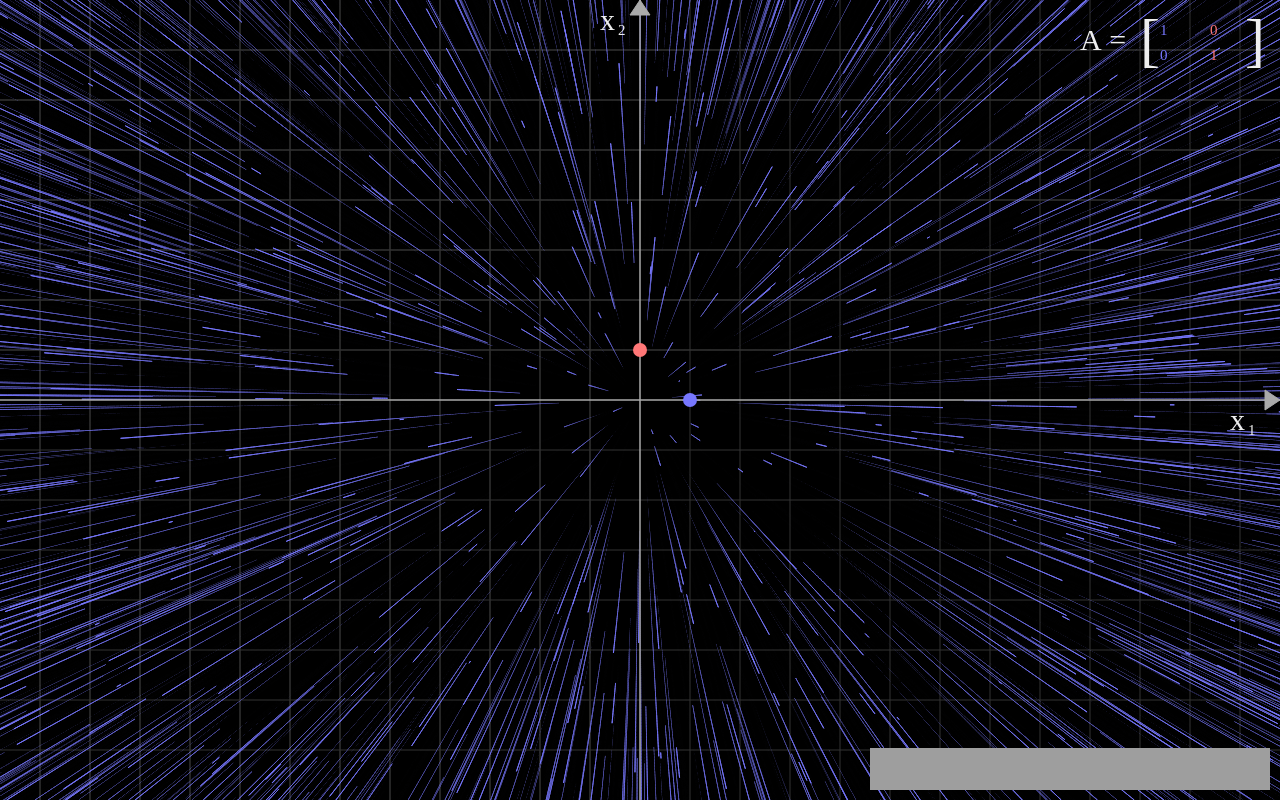
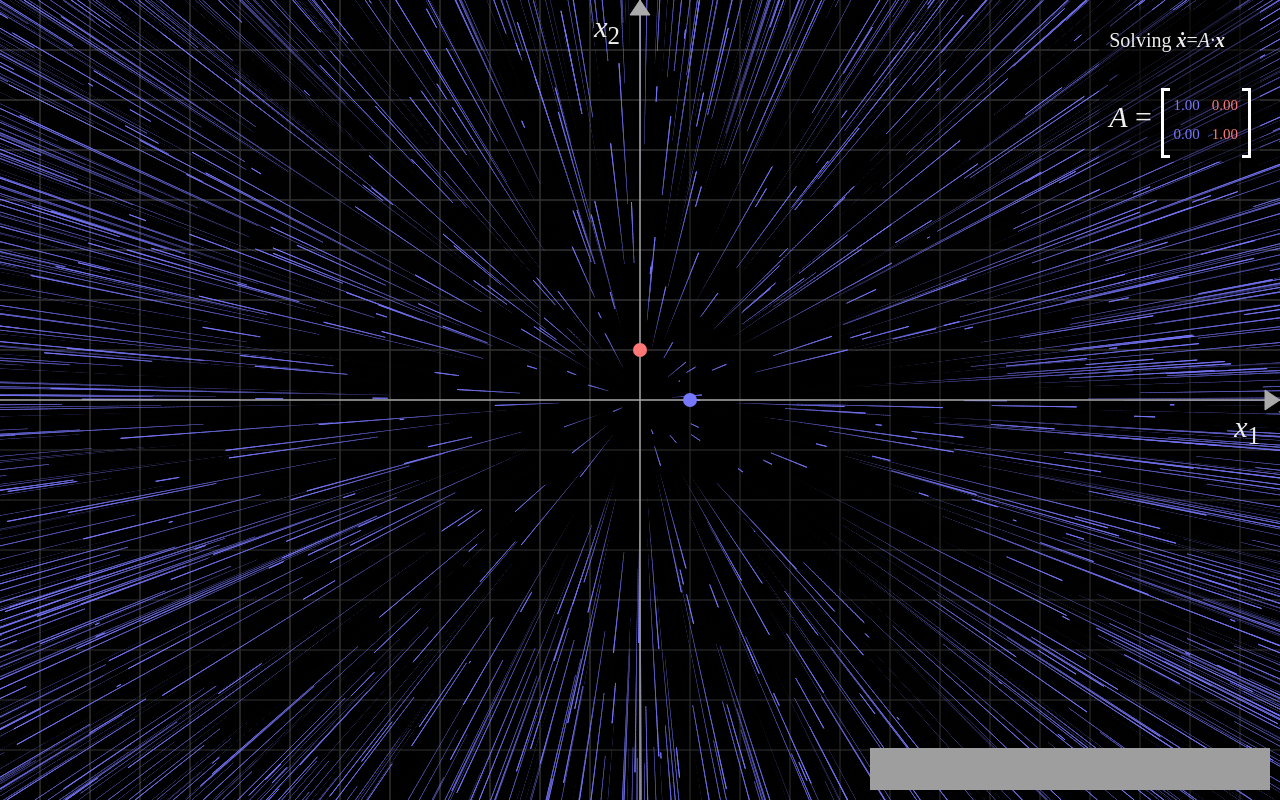
Before and after one commit to 2xB/nonlinear, a plain HTML site: page 2d_linear_systems/index.html in a window 1280 px wide. Drawn offline with Linux system fonts and the light colour scheme; grey boxes are pictures that could not be loaded.

Commit message:
Move overlayed text to pure HTML & CSS

```diff
--- a/2d_linear_systems/index.css
+++ b/2d_linear_systems/index.css
@@ -10,3 +10,59 @@ body {
 canvas {
   display:block;
 }
+
+#xlabel {
+  position: fixed;
+  top: calc(50% + 10px);
+  right: 20px;
+  font-size:30px;
+  color: #eee;
+}
+
+#ylabel {
+  position: fixed;
+  right: calc(50% + 20px);
+  top: 10px;
+  font-size:30px;
+  color: #eee;
+}
+
+#info {
+  position: fixed;
+  right: 20px;
+  top: 10px;
+  font-size:30px;
+  color: #eee;
+  background-color: #0008;
+  padding: 10px;
+}
+
+/* Matrix similar to code by techfoobar and Camilo Terevinto, https://stackoverflow.com/a/11561235/8575607 */
+.matrix {
+    position: relative;
+    display: inline-table;
+    left: 7px;
+    vertical-align: middle;
+    font-size: 15px;
+    margin-right: 12px;
+}
+.matrix:before, .matrix:after {
+    content: "";
+    position: absolute;
+    top: 0;
+    border: 3px solid #fff;
+    width: 6px;
+    height: 100%;
+}
+.matrix:before {
+    left: -6px;
+    border-right: 0px;
+}
+.matrix:after {
+    right: -6px;
+    border-left: 0px;
+}
+.matrix td {
+    padding: 5px;
+    text-align: center;
+}
--- a/2d_linear_systems/index.html
+++ b/2d_linear_systems/index.html
@@ -9,6 +9,25 @@
   <body>
     <header></header>
     <main>
+        <span id="xlabel"><i>x</i><sub>1</sub></span>
+        <span id="ylabel"><i>x</i><sub>2</sub></span>
+        <div id="info">
+            <span style="font-size: 20px;">
+            Solving <i><b>ẋ</b></i>=<i>A·<b>x</b></i>
+            </span>
+            <br/><br/>
+            <i>A</i> =
+            <table id="A" class="matrix">
+                <tr>
+                    <td style="color: #77f">1.00</td>
+                    <td style="color: #f77">0.00</td>
+                </tr>
+                <tr>
+                    <td style="color: #77f">0.00</td>
+                    <td style="color: #f77">1.00</td>
+                </tr>
+            </table>
+        </div>
         <canvas id="canvas"></canvas>
         <iframe style="position: fixed; right:10px;bottom:10px;border: 0; width: 400px; height: 42px;" src="https://bandcamp.com/EmbeddedPlayer/album=1865677484/size=small/bgcol=ffffff/linkcol=0687f5/transparent=true/" seamless><a href="https://vincerubinetti.bandcamp.com/album/the-music-of-3blue1brown">The Music of 3Blue1Brown by Vincent Rubinetti</a></iframe>
     </main>
--- a/2d_linear_systems/index.js
+++ b/2d_linear_systems/index.js
@@ -126,13 +126,6 @@ onload = function() {
             fgctx.stroke();
             fgctx.fill();
 
-            fgctx.fillStyle = '#eee';
-            fgctx.font = "30px serif";
-            fgctx.fillText("x",canvas.width - 50, canvas.height/2+30);
-            fgctx.font = "15px serif";
-            fgctx.fillText("1",canvas.width - 32, canvas.height/2+35);
-
-
             fgctx.lineWidth = 1;
             fgctx.strokeStyle = '#aaa';
             fgctx.fillStyle   = '#aaa';
@@ -147,12 +140,6 @@ onload = function() {
             fgctx.closePath();
             fgctx.stroke();
             fgctx.fill();
-
-            fgctx.fillStyle = '#eee';
-            fgctx.font = "30px serif";
-            fgctx.fillText("x",canvas.width/2 - 40, 30);
-            fgctx.font = "15px serif";
-            fgctx.fillText("2",canvas.width/2 - 22, 35);
         }
 
         // Points
@@ -186,20 +173,11 @@ onload = function() {
             fgctx.fill();
         }
 
-        // Matrix
-        fgctx.fillStyle = '#eee';
-        fgctx.font = "30px serif";
-        fgctx.fillText("A =",canvas.width - 200, 50);
-        fgctx.font = "60px serif";
-        fgctx.fillText("[",canvas.width - 140, 60);
-        fgctx.fillText("]",canvas.width -  35, 60);
-        fgctx.font = "15px serif";
-        fgctx.fillStyle   = point1Color;
-        fgctx.fillText(A[0][0]/spacing,canvas.width - 120, 35);
-        fgctx.fillText(A[0][1]/spacing,canvas.width - 120, 60);
-        fgctx.fillStyle   = point2Color;
-        fgctx.fillText(A[1][0]/spacing,canvas.width - 70, 35);
-        fgctx.fillText(A[1][1]/spacing,canvas.width - 70, 60);
+        for (i = 0; i < 2; i++) {
+            for (j = 0; j < 2; j++) {
+                document.getElementById("A").rows[i].cells[j].innerHTML = (A[j][i]/spacing).toFixed(2);;
+            }
+        }
 
         compose();
     }
```
